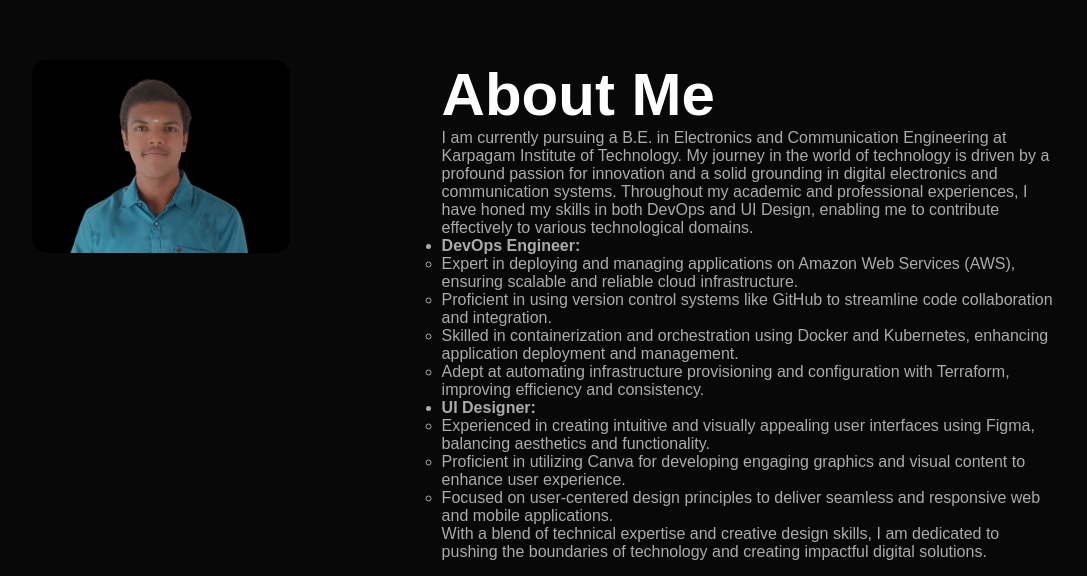
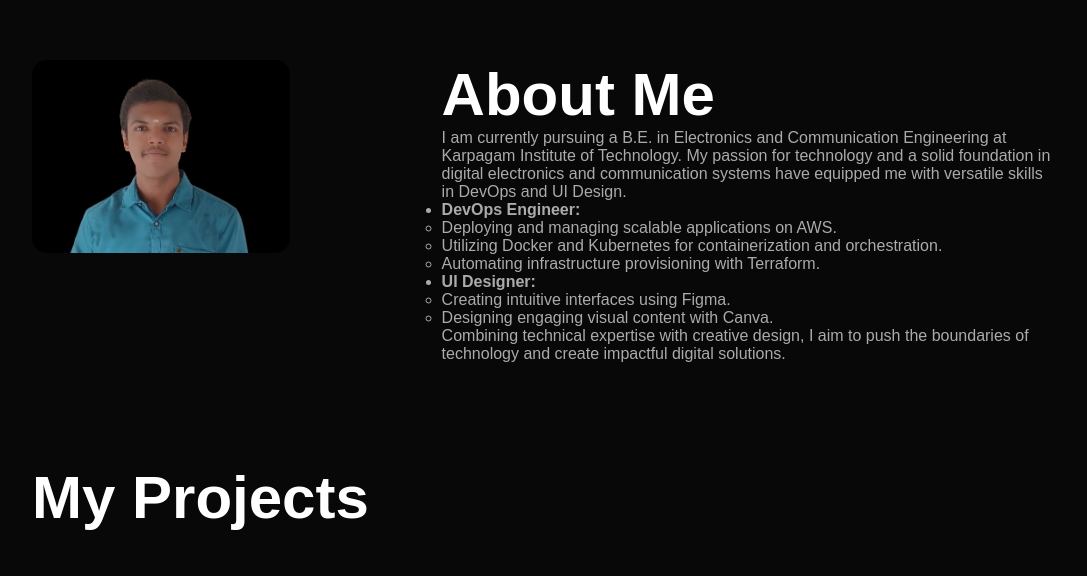
Before and after one commit to SSAKTHIVELMURUGAN/Personal-Portfolio, a plain HTML site: page index.html in a window 1280 px wide. Shown: the part 830-1406 px from the top of the page, without its empty margins (96-1183 px from the left). Drawn offline with Linux system fonts and the light colour scheme.

Commit message:
Update index.html

```diff
--- a/index.html
+++ b/index.html
@@ -39,28 +39,25 @@
                 </div>
                 <div class="about-col-2">
                     <h1 class="sub-title">About Me</h1>
-                    <p>I am currently pursuing a B.E. in Electronics and Communication Engineering at Karpagam Institute of Technology. My journey in the world of technology is driven by a profound passion for innovation and a solid grounding in digital electronics and communication systems. Throughout my academic and professional experiences, I have honed my skills in both DevOps and UI Design, enabling me to contribute effectively to various technological domains.</p>
+                    <p>I am currently pursuing a B.E. in Electronics and Communication Engineering at Karpagam Institute of Technology. My passion for technology and a solid foundation in digital electronics and communication systems have equipped me with versatile skills in DevOps and UI Design.</p>
 
 <ul>
     <li><b>DevOps Engineer:</b>
         <ul>
-            <li>Expert in deploying and managing applications on Amazon Web Services (AWS), ensuring scalable and reliable cloud infrastructure.</li>
-            <li>Proficient in using version control systems like GitHub to streamline code collaboration and integration.</li>
-            <li>Skilled in containerization and orchestration using Docker and Kubernetes, enhancing application deployment and management.</li>
-            <li>Adept at automating infrastructure provisioning and configuration with Terraform, improving efficiency and consistency.</li>
+            <li>Deploying and managing scalable applications on AWS.</li>
+            <li>Utilizing Docker and Kubernetes for containerization and orchestration.</li>
+            <li>Automating infrastructure provisioning with Terraform.</li>
         </ul>
     </li>
     <li><b>UI Designer:</b>
         <ul>
-            <li>Experienced in creating intuitive and visually appealing user interfaces using Figma, balancing aesthetics and functionality.</li>
-            <li>Proficient in utilizing Canva for developing engaging graphics and visual content to enhance user experience.</li>
-            <li>Focused on user-centered design principles to deliver seamless and responsive web and mobile applications.</li>
+            <li>Creating intuitive interfaces using Figma.</li>
+            <li>Designing engaging visual content with Canva.</li>
         </ul>
     </li>
 </ul>
-<p>With a blend of technical expertise and creative design skills, I am dedicated to pushing the boundaries of technology and creating impactful digital solutions.</p>
-
-                </div>
+<p>Combining technical expertise with creative design, I aim to push the boundaries of technology and create impactful digital solutions.</p>
+   </div>
             </div>
         </div>
     </div>
```
